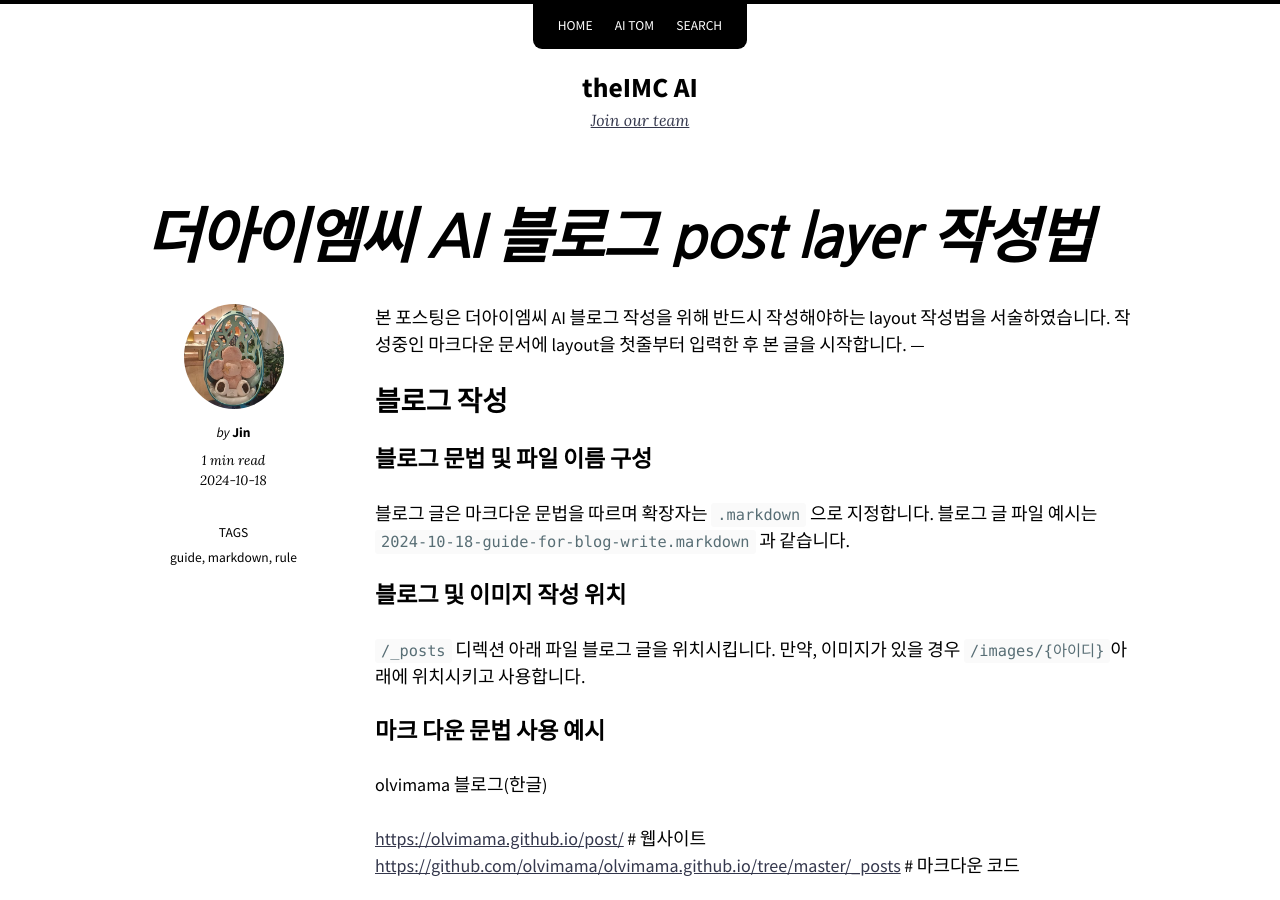
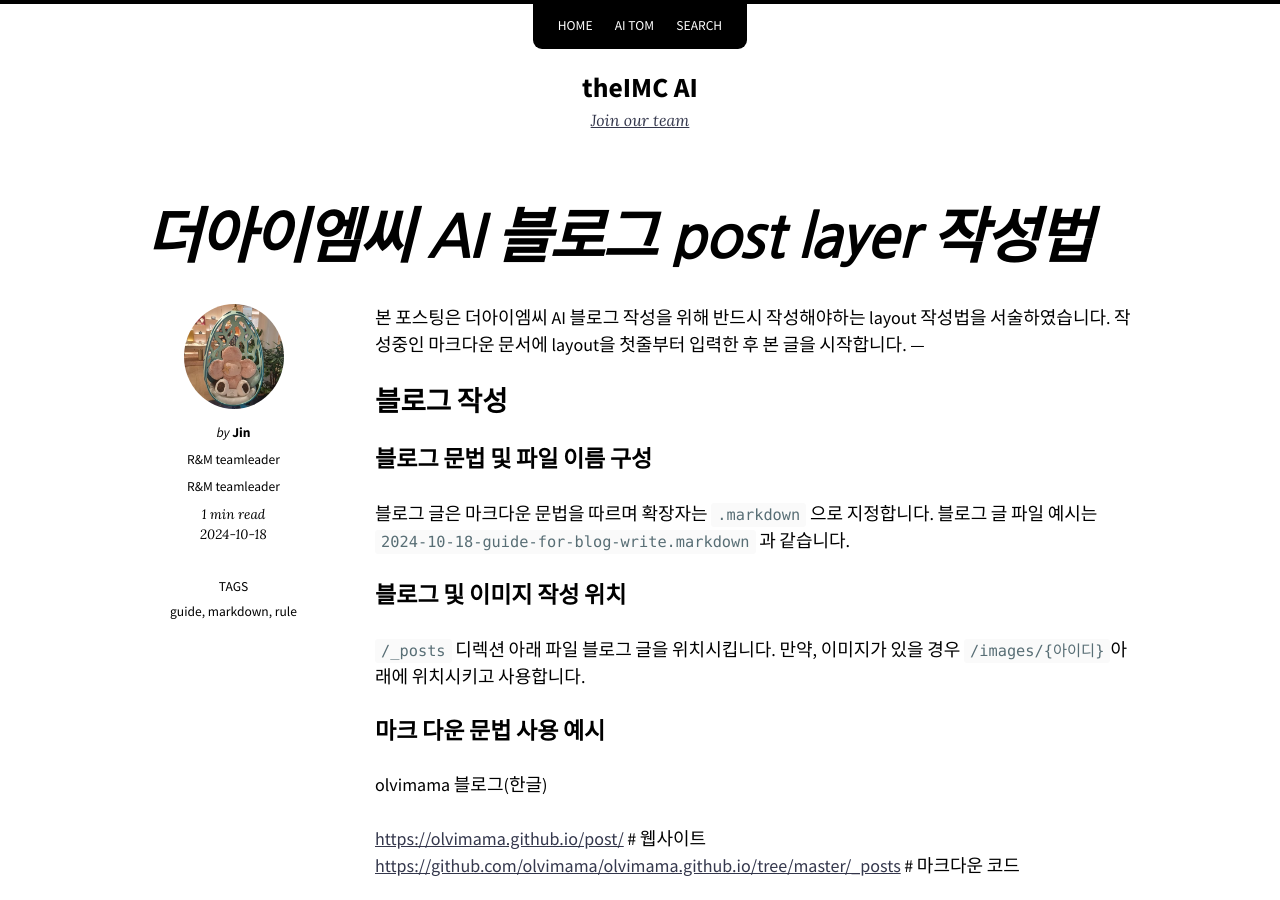
Before and after one commit to jhk-theimc/aitheimc.github.io, a Jekyll site: the page built from _posts/2024-10-18-guide-for-blog-write.markdown, in a window 1280 px wide and 900 px high. Built offline with Jekyll 4.4.1, drawn with Linux system fonts in a browser that asks for light colours; nearby versions of some CDN libraries.

Commit message:
author try 2

```diff
--- a/_data/authors.yml
+++ b/_data/authors.yml
@@ -5,6 +5,7 @@ Jin:
   name: Jin
   picture: /images/jin/jin_profile.jpg
   position: R&M teamleader
+  description: R&M teamleader
 
 Jhk:
   name: jhk
--- a/_includes/page-author.html
+++ b/_includes/page-author.html
@@ -16,6 +16,11 @@
       <div class="author-name">
         {% if site.data.text[site.locale].by %}<em>{{ site.data.text[site.locale].by }}</em> {% endif %}<span class="p-name"><b>{{ author.name }}</b></span>
       </div>
+    {%- endif -%}
+    {%- if author.position -%}
+    <div class="author-name">
+      <span class="p-name">{{ author.position }}</span>
+    </div>
     {%- endif -%}
     {%- if author.description -%}
     <div class="author-name">
```
